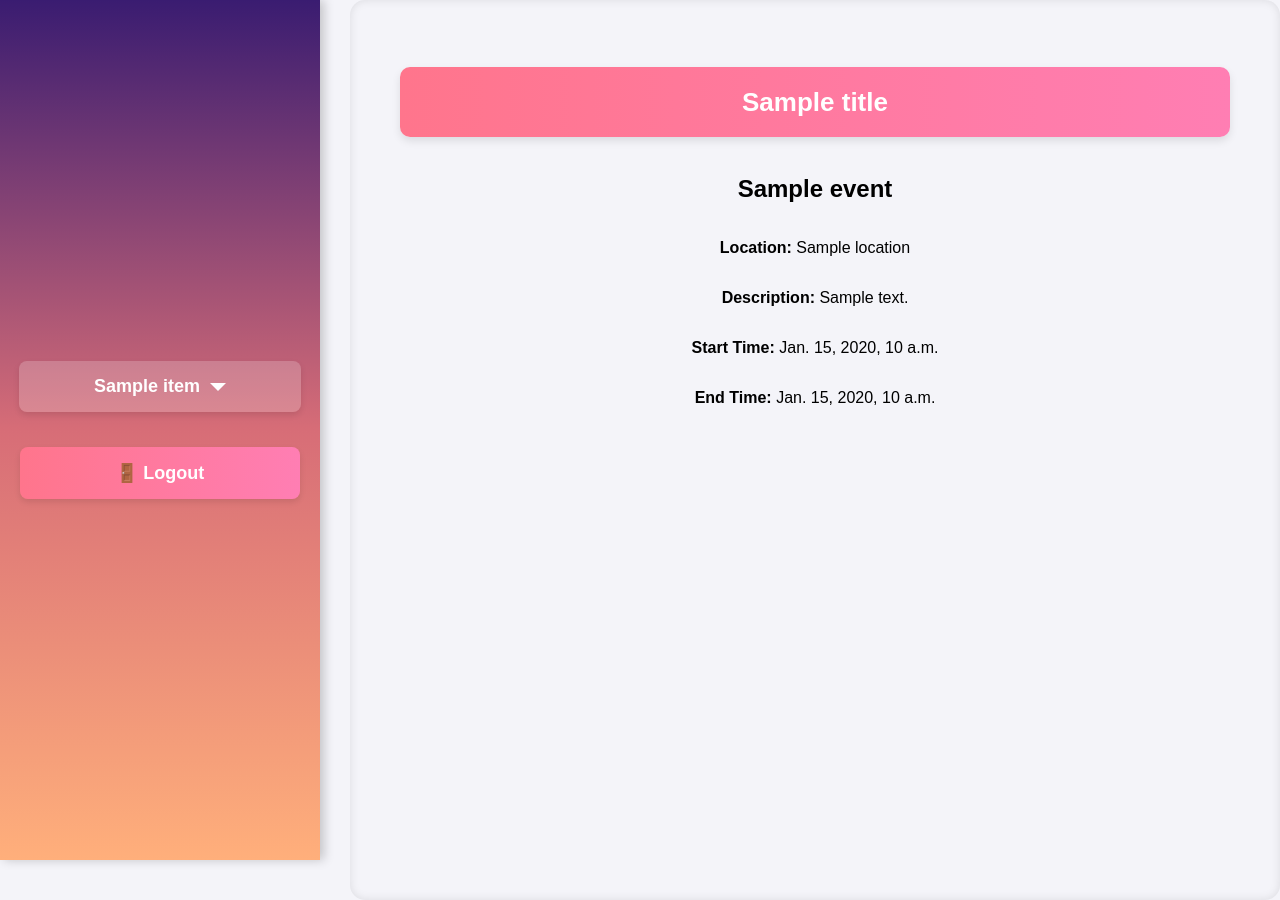
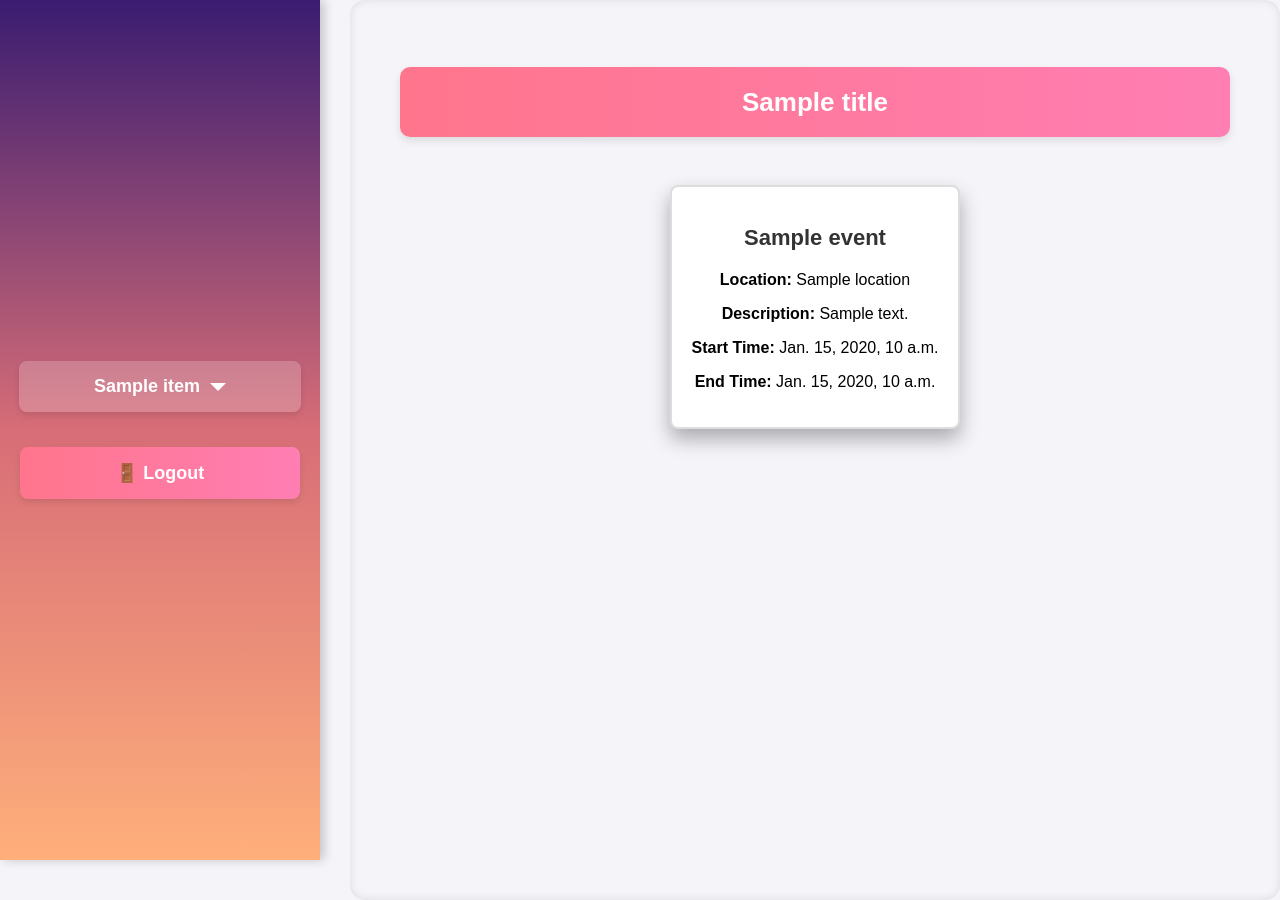
Before and after one commit to AdvancedWebTeam0/togetherCulture, a Django app: template together_culture/adminApp/templates/event_detail.html in a window 1280 px wide. Run offline with Django 5.2, Linux system fonts and the light colour scheme; the template is opened without the code that fills it: most values are stand-ins (such as "Sample title", 1, 10 or a date in 2020).

Commit message:
Add a section to event detail so they look nice

```diff
--- a/together_culture/adminApp/templates/event_detail.html
+++ b/together_culture/adminApp/templates/event_detail.html
@@ -1,9 +1,17 @@
 {% extends 'base.html' %}
+{% block style %}
+{% load static %}
+<link rel="stylesheet" href="{% static 'css/cards.css' %}">
+{% endblock %}
 
 {% block content %}
-  <h2>{{ event.eventName }}</h2>
-  <p><strong>Location:</strong> {{ event.location }}</p>
-  <p><strong>Description:</strong> {{ event.longDescription }}</p>
-  <p><strong>Start Time:</strong> {{ event.eventDate }}</p>
-  <p><strong>End Time:</strong> {{ event.endTime }}</p>
+<div class="main-content">
+  <section class="cards-container">
+    <h2>{{ event.eventName }}</h2>
+    <p><strong>Location:</strong> {{ event.location }}</p>
+    <p><strong>Description:</strong> {{ event.longDescription }}</p>
+    <p><strong>Start Time:</strong> {{ event.eventDate }}</p>
+    <p><strong>End Time:</strong> {{ event.endTime }}</p>
+  </section>
+</div>
 {% endblock %}
--- a/together_culture/adminApp/views.py
+++ b/together_culture/adminApp/views.py
@@ -337,7 +337,6 @@ def event_data(request):
             'location': event.location,
             'slug': event.eventSlug,
         })
-
     return JsonResponse(event_list, safe=False)
 
 def event_detail(request, slug):
```
